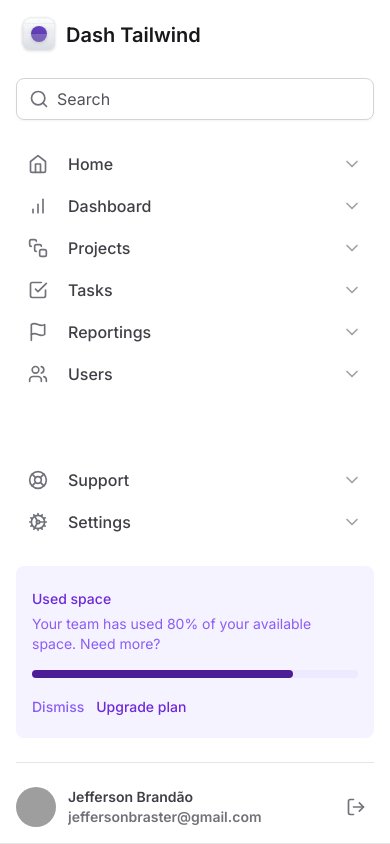
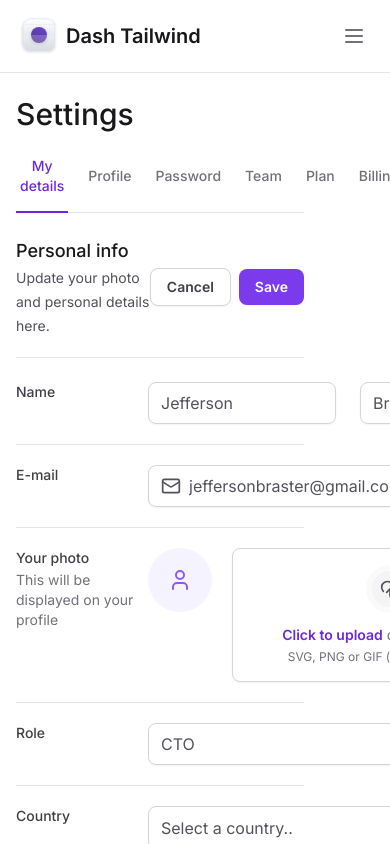
Before and after one commit to jeffersonbraster/dash-tailwind, a Next.js app: page / in a window 390 px wide. Shown: the top 844 px of the page. Built offline with nearby package versions, Linux system fonts and the light colour scheme; grey boxes are pictures that could not be loaded.

Commit message:
abertura da sidebar

```diff
--- a/package.json
+++ b/package.json
@@ -10,6 +10,7 @@
   },
   "dependencies": {
     "@formkit/auto-animate": "^0.7.0",
+    "@radix-ui/react-collapsible": "^1.0.3",
     "@radix-ui/react-select": "^1.2.2",
     "@radix-ui/react-tabs": "^1.0.4",
     "@types/node": "20.4.5",
--- a/src/app/layout.tsx
+++ b/src/app/layout.tsx
@@ -21,7 +21,9 @@
         <div className="grid min-h-screen grid-cols-app">
           <Sidebar />
 
-          <main className="px-8 pb-12 pt-8">{children}</main>
+          <main className="px-4 pb-12 pt-24 lg:col-start-2 lg:px-8 lg:pb-12 lg:pt-8">
+            {children}
+          </main>
         </div>
       </body>
     </html>
--- a/src/components/Sidebar/index.tsx
+++ b/src/components/Sidebar/index.tsx
@@ -1,3 +1,5 @@
+'use client'
+
 import {
   Search,
   BarChart,
@@ -8,18 +10,33 @@
   Users,
   LifeBuoy,
   Cog,
+  Menu,
 } from 'lucide-react'
 import Logo from './Logo'
 import NavItem from './NavItem'
 import UsedSpaceWidget from './UsedSpaceWidget'
 import Profile from './Profile'
+import * as Collapsible from '@radix-ui/react-collapsible'
 import * as Input from '../Input'
+import Button from '../Button'
 
 const Sidebar = () => {
   return (
-    <aside className="fixed bottom-0 left-0 right-0 top-0 z-20 flex flex-col gap-6 border-b border-zinc-200 bg-white p-4  lg:relative lg:right-auto lg:w-80 lg:border-r lg:px-5 lg:py-8">
+    <Collapsible.Root className="fixed left-0 right-0 top-0 z-20 flex flex-col gap-6 border-b border-zinc-200 bg-white p-4 data-[state=open]:bottom-0 lg:right-auto  lg:w-80 lg:border-r lg:px-5 lg:py-8 lg:data-[state=closed]:bottom-0">
+      <div className="flex items-center justify-between">
         <Logo />
 
+        <Collapsible.Trigger asChild className="lg:hidden">
+          <Button variant="ghost">
+            <Menu className="h-6 w-6" />
+          </Button>
+        </Collapsible.Trigger>
+      </div>
+
+      <Collapsible.Content
+        forceMount
+        className="flex flex-1 flex-col gap-6 data-[state=closed]:hidden lg:data-[state=closed]:flex"
+      >
         <Input.Root>
           <Input.Prefix>
             <Search className="h-5 w-5 text-zinc-500" />
@@ -48,7 +65,8 @@
 
           <Profile />
         </div>
-    </aside>
+      </Collapsible.Content>
+    </Collapsible.Root>
   )
 }
 
```
Also changed, not shown: 1 other file (tests, documents, lock files or other folders). Lines whose indentation alone changed are shown as unchanged.
